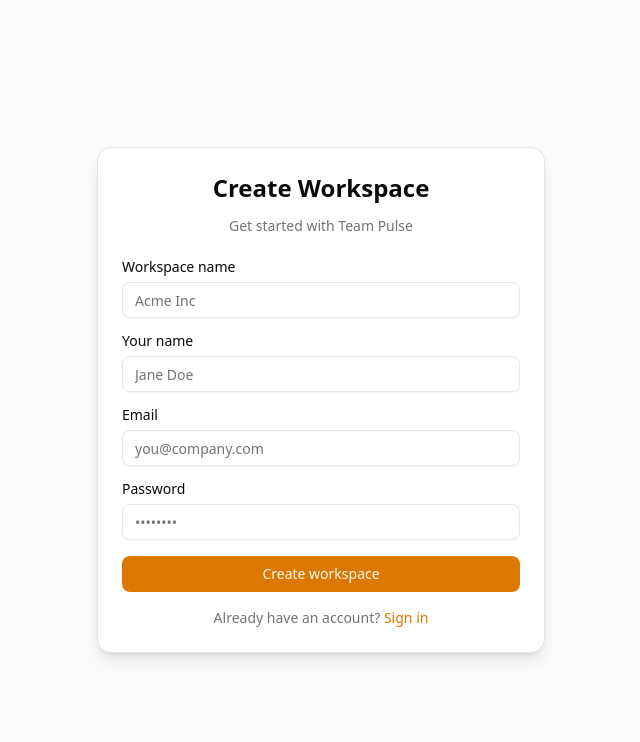
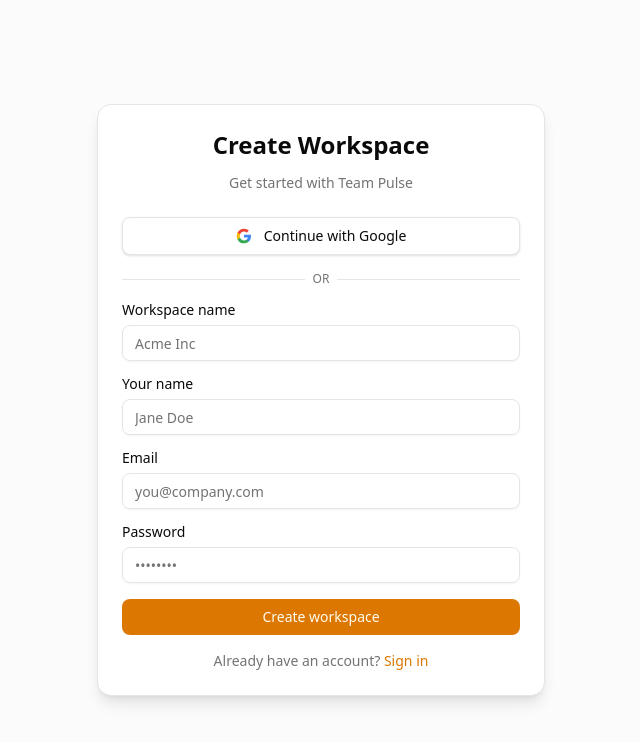
Before and after one commit to mr-nobody-7/team-pulse, a Next.js app in the folder apps/web/: page /register in a window 1280 px wide. Shown: the top 742 px of the page, without its empty margins (319-959 px from the left). Built offline with nearby package versions, Linux system fonts and the light colour scheme; no server answers.

Commit message:
feat(web): add Google authentication button to login and register pages

```diff
--- a/apps/web/app/(auth)/login/page.tsx
+++ b/apps/web/app/(auth)/login/page.tsx
@@ -41,6 +41,7 @@
   const router = useRouter();
   const { isAuthenticated, isLoading: authLoading, refetch } = useAuth();
   const [isLoading, setIsLoading] = useState(false);
+  const googleAuthUrl = `${process.env.NEXT_PUBLIC_API_URL}/auth/google`;
 
   // Already logged in → skip to dashboard
   useEffect(() => {
@@ -94,6 +95,45 @@
         </CardHeader>
 
         <CardContent>
+          <a
+            href={googleAuthUrl}
+            className="inline-flex w-full items-center justify-center gap-3 rounded-md border border-input bg-background px-4 py-2 text-sm font-medium shadow-sm transition-colors hover:bg-accent hover:text-accent-foreground"
+          >
+            <svg
+              aria-hidden="true"
+              viewBox="0 0 24 24"
+              className="h-4 w-4"
+              xmlns="http://www.w3.org/2000/svg"
+            >
+              <path
+                d="M22.5 12.24c0-.77-.07-1.5-.2-2.21H12v4.18h5.9a5.05 5.05 0 0 1-2.2 3.31v2.75h3.56c2.08-1.9 3.24-4.72 3.24-8.03Z"
+                fill="#4285F4"
+              />
+              <path
+                d="M12 23c2.93 0 5.39-.97 7.18-2.63l-3.56-2.75c-.99.66-2.26 1.05-3.62 1.05-2.78 0-5.13-1.87-5.97-4.39H2.35v2.84A10.98 10.98 0 0 0 12 23Z"
+                fill="#34A853"
+              />
+              <path
+                d="M6.03 14.28A6.61 6.61 0 0 1 5.7 12c0-.79.14-1.56.33-2.28V6.88H2.35A11 11 0 0 0 1 12c0 1.77.42 3.45 1.35 5.12l3.68-2.84Z"
+                fill="#FBBC05"
+              />
+              <path
+                d="M12 5.33c1.59 0 3.01.55 4.14 1.62l3.1-3.1C17.39 2.11 14.93 1 12 1A10.98 10.98 0 0 0 2.35 6.88l3.68 2.84c.84-2.52 3.19-4.39 5.97-4.39Z"
+                fill="#EA4335"
+              />
+            </svg>
+            Continue with Google
+          </a>
+
+          <div className="relative my-4">
+            <div className="absolute inset-0 flex items-center">
+              <span className="w-full border-t" />
+            </div>
+            <div className="relative flex justify-center text-xs uppercase">
+              <span className="bg-card px-2 text-muted-foreground">or</span>
+            </div>
+          </div>
+
           <Form {...form}>
             <form onSubmit={form.handleSubmit(onSubmit)} className="space-y-4">
               <FormField
--- a/apps/web/app/(auth)/register/page.tsx
+++ b/apps/web/app/(auth)/register/page.tsx
@@ -44,6 +44,7 @@
   const router = useRouter();
   const { refetch } = useAuth();
   const [isSubmitting, setIsSubmitting] = useState(false);
+  const googleAuthUrl = `${process.env.NEXT_PUBLIC_API_URL}/auth/google`;
 
   const form = useForm<RegisterForm>({
     resolver: zodResolver(registerSchema),
@@ -81,6 +82,45 @@
         </CardHeader>
 
         <CardContent>
+          <a
+            href={googleAuthUrl}
+            className="mb-4 inline-flex w-full items-center justify-center gap-3 rounded-md border border-input bg-background px-4 py-2 text-sm font-medium shadow-sm transition-colors hover:bg-accent hover:text-accent-foreground"
+          >
+            <svg
+              aria-hidden="true"
+              viewBox="0 0 24 24"
+              className="h-4 w-4"
+              xmlns="http://www.w3.org/2000/svg"
+            >
+              <path
+                d="M22.5 12.24c0-.77-.07-1.5-.2-2.21H12v4.18h5.9a5.05 5.05 0 0 1-2.2 3.31v2.75h3.56c2.08-1.9 3.24-4.72 3.24-8.03Z"
+                fill="#4285F4"
+              />
+              <path
+                d="M12 23c2.93 0 5.39-.97 7.18-2.63l-3.56-2.75c-.99.66-2.26 1.05-3.62 1.05-2.78 0-5.13-1.87-5.97-4.39H2.35v2.84A10.98 10.98 0 0 0 12 23Z"
+                fill="#34A853"
+              />
+              <path
+                d="M6.03 14.28A6.61 6.61 0 0 1 5.7 12c0-.79.14-1.56.33-2.28V6.88H2.35A11 11 0 0 0 1 12c0 1.77.42 3.45 1.35 5.12l3.68-2.84Z"
+                fill="#FBBC05"
+              />
+              <path
+                d="M12 5.33c1.59 0 3.01.55 4.14 1.62l3.1-3.1C17.39 2.11 14.93 1 12 1A10.98 10.98 0 0 0 2.35 6.88l3.68 2.84c.84-2.52 3.19-4.39 5.97-4.39Z"
+                fill="#EA4335"
+              />
+            </svg>
+            Continue with Google
+          </a>
+
+          <div className="relative mb-4">
+            <div className="absolute inset-0 flex items-center">
+              <span className="w-full border-t" />
+            </div>
+            <div className="relative flex justify-center text-xs uppercase">
+              <span className="bg-card px-2 text-muted-foreground">or</span>
+            </div>
+          </div>
+
           <Form {...form}>
             <form className="space-y-4" onSubmit={form.handleSubmit(onSubmit)}>
               <FormField
```
